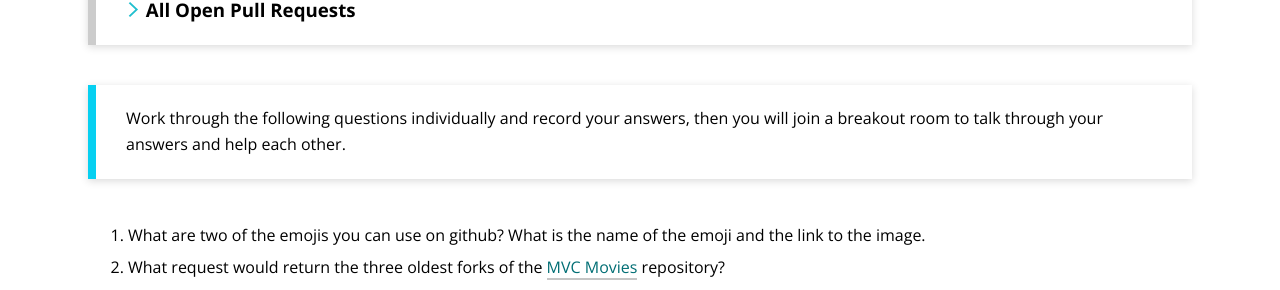
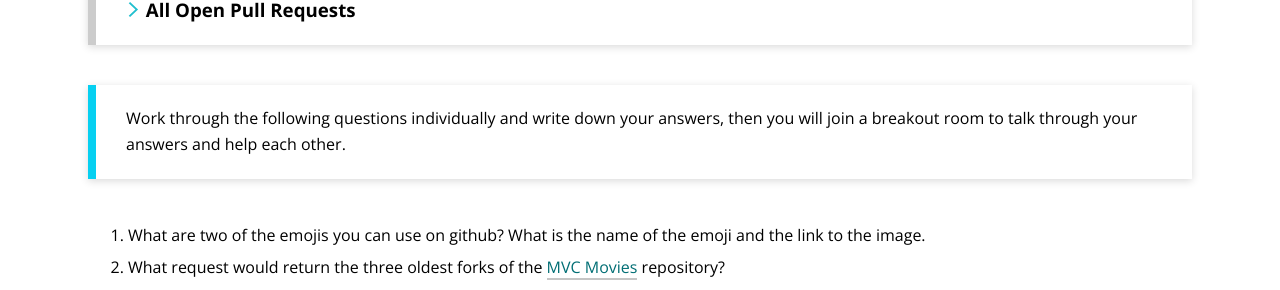
Before and after one commit to turingschool/launch-curriculum, a Jekyll site: the page built from module4/lessons/Week2/IntroToAPIs.md, in a window 1280 px wide and 900 px high, scrolled down 2015 px. Shown: the part 153-443 px from the top of the window. Built offline with Jekyll 4.4.1, drawn with Linux system fonts in a browser that asks for light colours; nearby versions of some CDN libraries; comment, search, counter and statistics services are not loaded; some of the changed text lies outside the part shown.

Commit message:
Update lesson based on feedback

```diff
--- a/module4/lessons/Week2/IntroToAPIs.md
+++ b/module4/lessons/Week2/IntroToAPIs.md
@@ -67,7 +67,7 @@ https://api.github.com/repos/dotnet/aspnetcore/pulls?state=open
 </section>
 
 <section class="call-to-action" markdown="1">
-Work through the following questions individually and record your answers, then you will join a breakout room to talk through your answers and help each other.
+Work through the following questions individually and write down your answers, then you will join a breakout room to talk through your answers and help each other.
 </section>
 
 1. What are two of the emojis you can use on github? What is the name of the emoji and the link to the image.
```
Also changed, not shown: other parts of module4/lessons/Week2/IntroToAPIs.md (+1 -1 lines), module4/labs/Week2/IntroToAPIs.md (+4 -0 lines).
